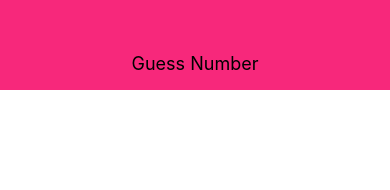
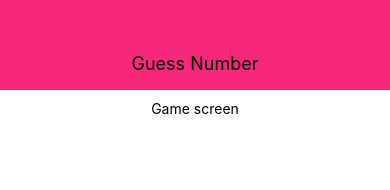
Before and after one commit to MiyuruCG/ReacctNative-2ndApp, a React Native app: screen / in a window 390 px wide. Shown: the top 190 px of the page. Built offline with nearby package versions, Linux system fonts and the light colour scheme.

Commit message:
Created the game screen

```diff
--- a/App.js
+++ b/App.js
@@ -2,11 +2,13 @@
 import React from "react";
 import { StyleSheet, View } from "react-native";
 import Header from "./componetns/Header";
+import StartGameScreen from "./screen/StartGameScreen";
 
 export default function App() {
   return (
     <View style={styles.screen}>
       <Header title="Guess Number" />
+      <StartGameScreen />
       <StatusBar style="auto" />
     </View>
   );
--- /dev/null
+++ b/screen/StartGameScreen.js
@@ -0,0 +1,20 @@
+import React from "react";
+import { View, StyleSheet, Text } from "react-native";
+
+const StartGameScreen = (props) => {
+  return (
+    <View style={styles.screen}>
+      <Text>Game screen</Text>
+    </View>
+  );
+};
+
+const styles = StyleSheet.create({
+  screen: {
+    flex: 1,
+    padding: 10,
+    alignItems: "center",
+  },
+});
+
+export default StartGameScreen;
```
